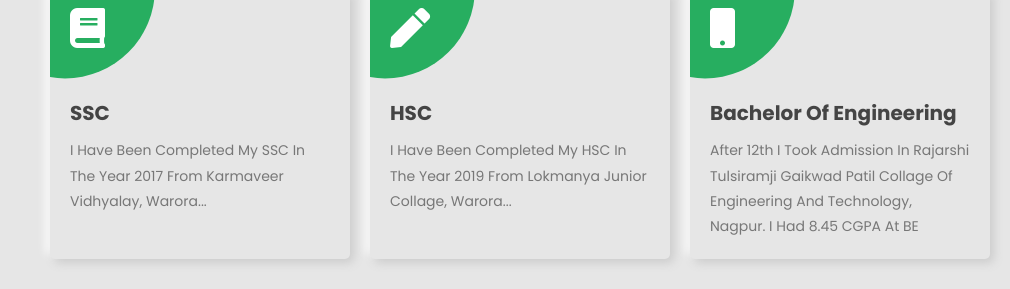
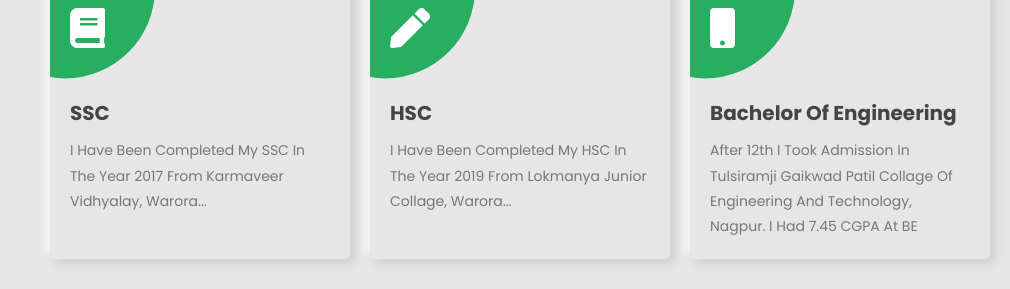
Before and after one commit to sakshirajurkar/my_portfolio_create, a plain HTML site: page index.html in a window 1280 px wide. Shown: the part 2006-2295 px from the top of the page, without its empty margins (270-1280 px from the left). Drawn offline with Linux system fonts and the light colour scheme; files that its build step writes are made by us from their sources.

Commit message:
Data updated

```diff
--- a/index.html
+++ b/index.html
@@ -158,8 +158,8 @@
             <div class="box">
                 <i class="fas fa-mobile"></i>
                 <h3>Bachelor of engineering</h3>
-                <p>after 12th i took admission in rajarshi tulsiramji gaikwad patil collage of engineering and
-                    technology, nagpur. i had 8.45 CGPA at BE</p>
+                <p>after 12th I took admission in Tulsiramji Gaikwad Patil Collage of Engineering and
+                    Technology, Nagpur. I had 7.45 CGPA at BE</p>
             </div>
 
 
```
